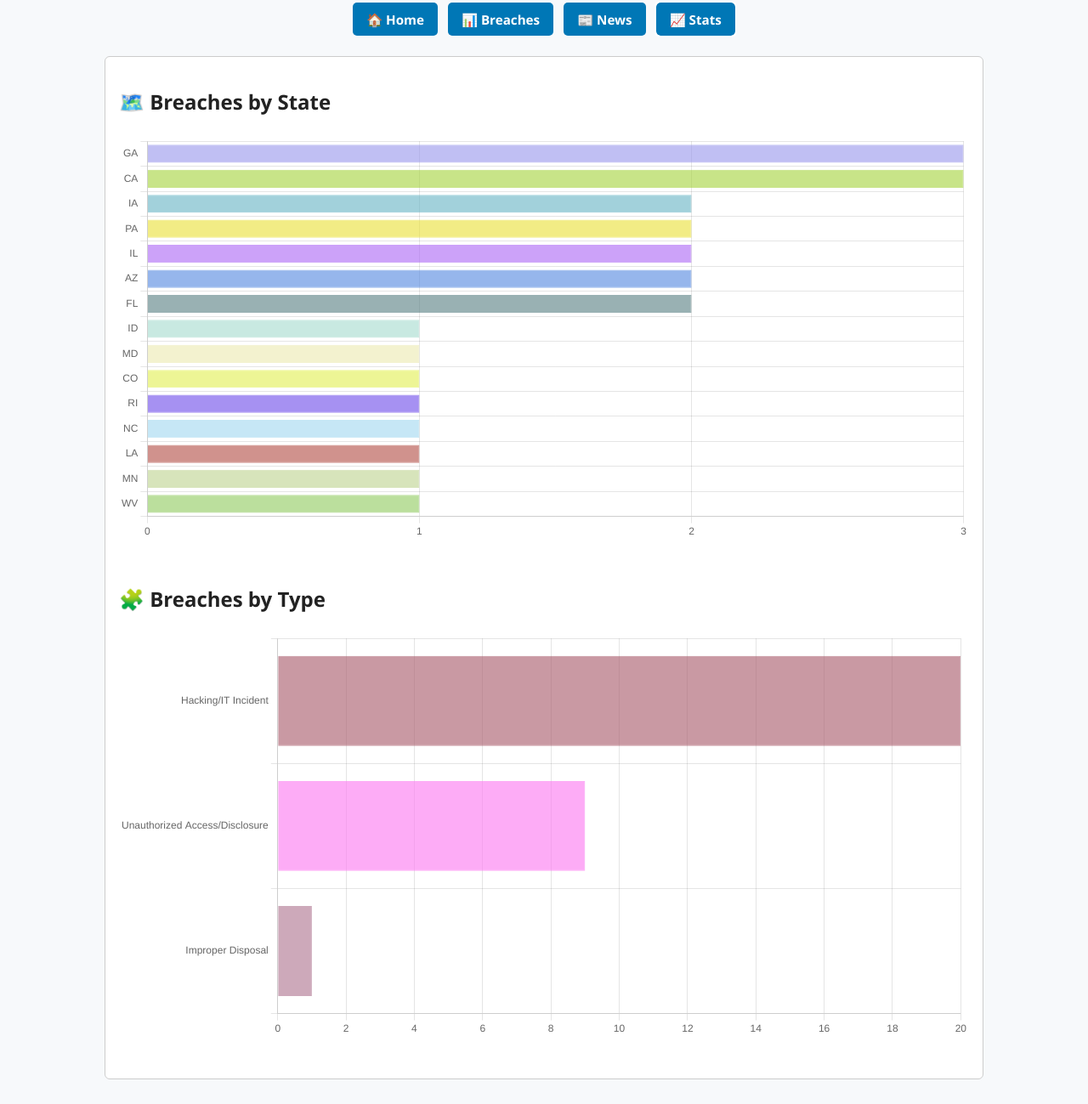
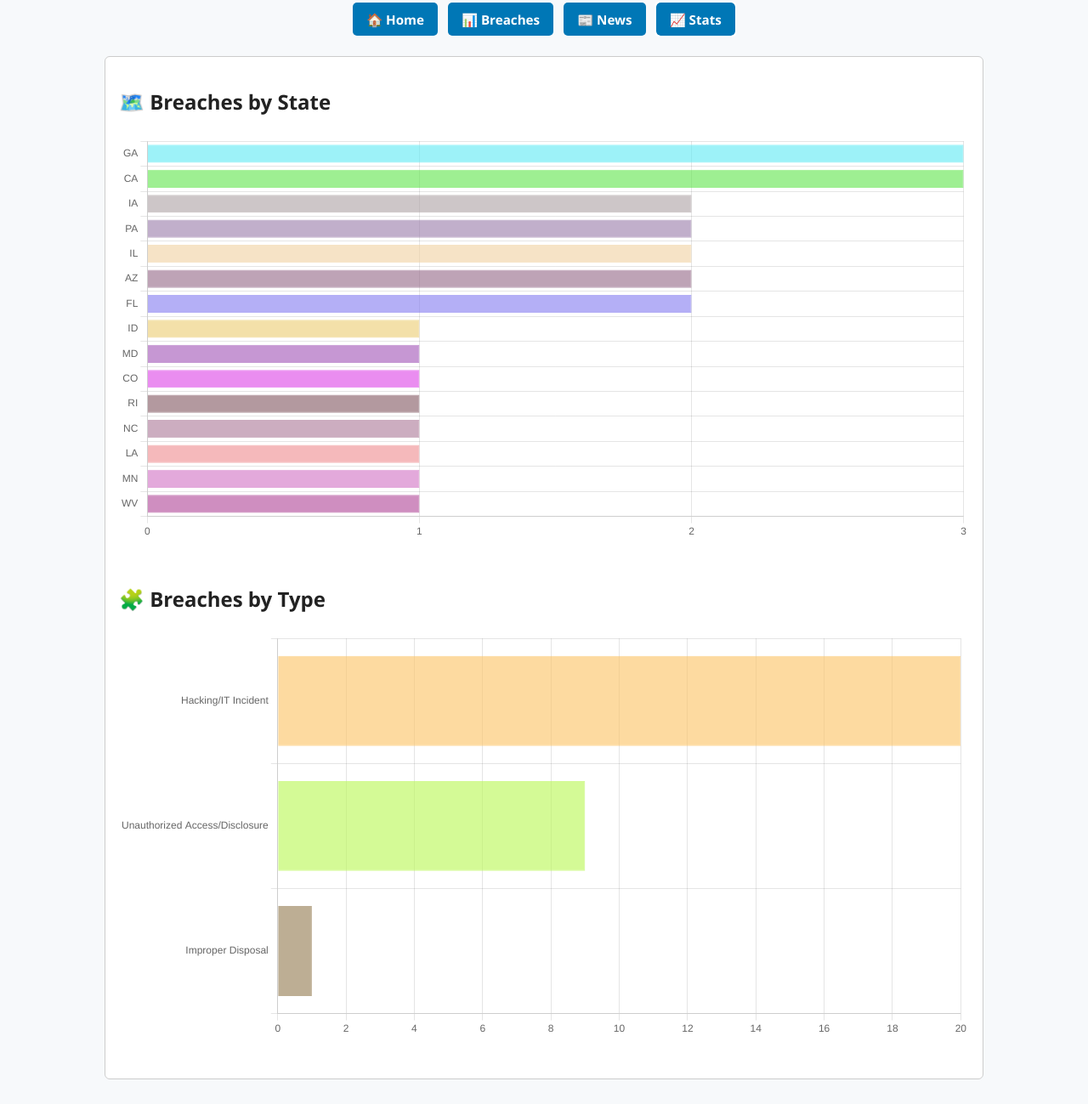
Before and after one commit to onalos/onalos.github.io, a plain HTML site: page stats.html in a window 1280 px wide. Shown: the part 141-1440 px from the top of the page at 85% size. Drawn offline with nearby package versions, Linux system fonts and the light colour scheme.

Commit message:
Update stats page

```diff
--- a/stats.html
+++ b/stats.html
@@ -171,8 +171,8 @@ new Chart(document.getElementById('stateChart').getContext('2d'), {
     labels: ["GA", "CA", "IA", "PA", "IL", "AZ", "FL", "ID", "MD", "CO", "RI", "NC", "LA", "MN", "WV"],
     datasets: [{
       data: [3, 3, 2, 2, 2, 2, 2, 1, 1, 1, 1, 1, 1, 1, 1],
-      backgroundColor: ["rgba(151, 149, 235, 0.6)", "rgba(163, 210, 58, 0.6)", "rgba(100, 179, 195, 0.6)", "rgba(234, 224, 52, 0.6)", "rgba(171, 100, 245, 0.6)", "rgba(80, 134, 223, 0.6)", "rgba(86, 125, 129, 0.6)", "rgba(164, 218, 206, 0.6)", "rgba(235, 234, 176, 0.6)", "rgba(225, 239, 79, 0.6)", "rgba(108, 72, 234, 0.6)", "rgba(161, 215, 240, 0.6)", "rgba(177, 74, 65, 0.6)", "rgba(188, 210, 142, 0.6)", "rgba(142, 202, 92, 0.6)"],
-      borderColor: ["rgba(151, 149, 235, 0.6)", "rgba(163, 210, 58, 0.6)", "rgba(100, 179, 195, 0.6)", "rgba(234, 224, 52, 0.6)", "rgba(171, 100, 245, 0.6)", "rgba(80, 134, 223, 0.6)", "rgba(86, 125, 129, 0.6)", "rgba(164, 218, 206, 0.6)", "rgba(235, 234, 176, 0.6)", "rgba(225, 239, 79, 0.6)", "rgba(108, 72, 234, 0.6)", "rgba(161, 215, 240, 0.6)", "rgba(177, 74, 65, 0.6)", "rgba(188, 210, 142, 0.6)", "rgba(142, 202, 92, 0.6)"],
+      backgroundColor: ["rgba(92, 234, 243, 0.6)", "rgba(94, 228, 74, 0.6)", "rgba(172, 161, 163, 0.6)", "rgba(152, 122, 169, 0.6)", "rgba(241, 209, 161, 0.6)", "rgba(147, 103, 134, 0.6)", "rgba(130, 123, 240, 0.6)", "rgba(235, 204, 112, 0.6)", "rgba(160, 82, 182, 0.6)", "rgba(221, 66, 231, 0.6)", "rgba(129, 85, 95, 0.6)", "rgba(171, 119, 151, 0.6)", "rgba(239, 139, 142, 0.6)", "rgba(208, 112, 195, 0.6)", "rgba(176, 68, 151, 0.6)"],
+      borderColor: ["rgba(92, 234, 243, 0.6)", "rgba(94, 228, 74, 0.6)", "rgba(172, 161, 163, 0.6)", "rgba(152, 122, 169, 0.6)", "rgba(241, 209, 161, 0.6)", "rgba(147, 103, 134, 0.6)", "rgba(130, 123, 240, 0.6)", "rgba(235, 204, 112, 0.6)", "rgba(160, 82, 182, 0.6)", "rgba(221, 66, 231, 0.6)", "rgba(129, 85, 95, 0.6)", "rgba(171, 119, 151, 0.6)", "rgba(239, 139, 142, 0.6)", "rgba(208, 112, 195, 0.6)", "rgba(176, 68, 151, 0.6)"],
       borderWidth: 1
     }]
   },
@@ -198,8 +198,8 @@ new Chart(document.getElementById('typeChart').getContext('2d'), {
     labels: ["Hacking/IT Incident", "Unauthorized Access/Disclosure", "Improper Disposal"],
     datasets: [{
       data: [20, 9, 1],
-      backgroundColor: ["rgba(166, 85, 103, 0.6)", "rgba(252, 117, 240, 0.6)", "rgba(172, 113, 141, 0.6)"],
-      borderColor: ["rgba(166, 85, 103, 0.6)", "rgba(252, 117, 240, 0.6)", "rgba(172, 113, 141, 0.6)"],
+      backgroundColor: ["rgba(252, 194, 97, 0.6)", "rgba(184, 247, 80, 0.6)", "rgba(145, 120, 77, 0.6)"],
+      borderColor: ["rgba(252, 194, 97, 0.6)", "rgba(184, 247, 80, 0.6)", "rgba(145, 120, 77, 0.6)"],
       borderWidth: 1
     }]
   },
```
